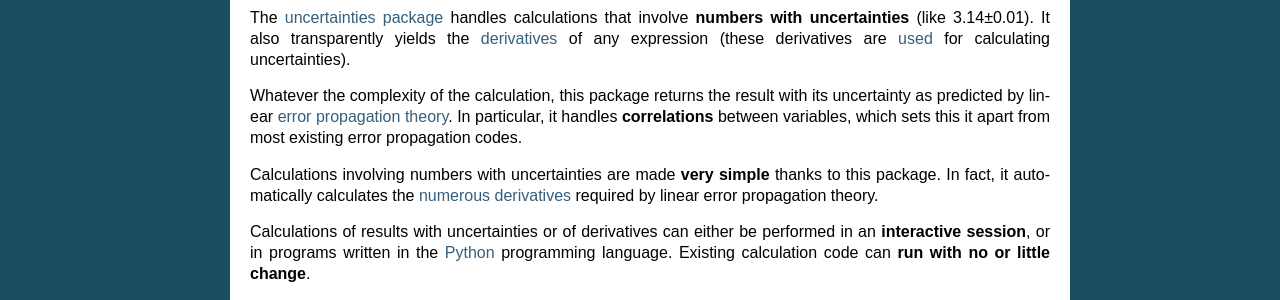
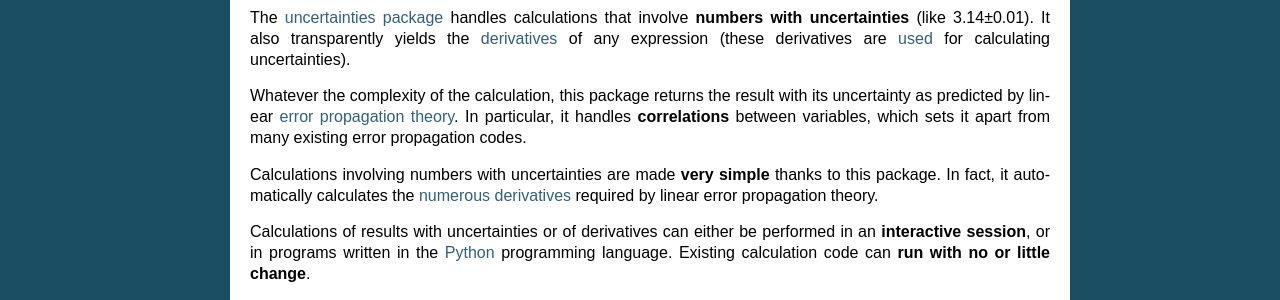
Before and after one commit to lmfit/uncertainties, a Sphinx documentation site: the page built from doc/index.rst, in a window 1280 px wide and 900 px high. Shown: the part 413-713 px from the top of the window. Built offline with Sphinx 7.4.7, drawn with Linux system fonts in a browser that asks for light colours; the version number is read from the project's files by our own code.

Commit message:
Typo fixed.  More precautions taken.

```diff
--- a/doc/index.rst
+++ b/doc/index.rst
@@ -10,8 +10,8 @@
 Whatever the complexity of the calculation, this package returns the
 result with its uncertainty as predicted by linear `error propagation
 theory`_.  In particular, it handles **correlations** between
-variables, which sets this it apart from most existing error
-propagation codes.
+variables, which sets it apart from many existing error propagation
+codes.
 
 Calculations involving numbers with uncertainties are made **very
 simple** thanks to this package.  In fact, it automatically calculates
```
